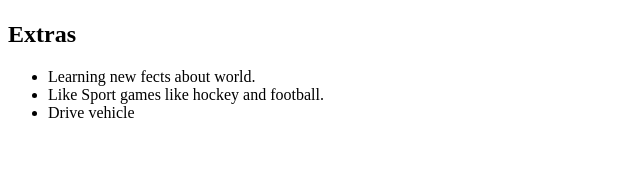
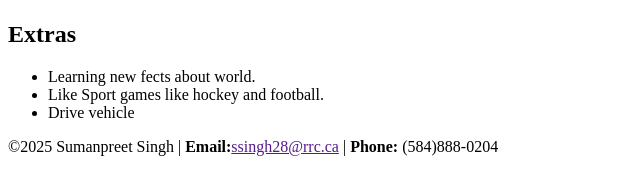
Before and after one commit to suman5911/FED_ASSIGNMENT_2, a plain HTML site: page index.html in a window 1280 px wide. Shown: the part 1567-1739 px from the top of the page, without its empty margins (0-640 px from the left). Before the commit the page ends 1705 px from the top, so only its background shows below. Drawn offline with Linux system fonts and the light colour scheme.

Commit message:
Added a footer in this i address contect details

```diff
--- a/index.html
+++ b/index.html
@@ -89,6 +89,9 @@
             </ul>
 
         </section>
+        <footer>
+            <p>&copy;2025 Sumanpreet Singh | <b>Email:</b><a href="">ssingh28@rrc.ca</a> | <b>Phone:</b> (584)888-0204</p>
+        </footer>
 
 
 
```
